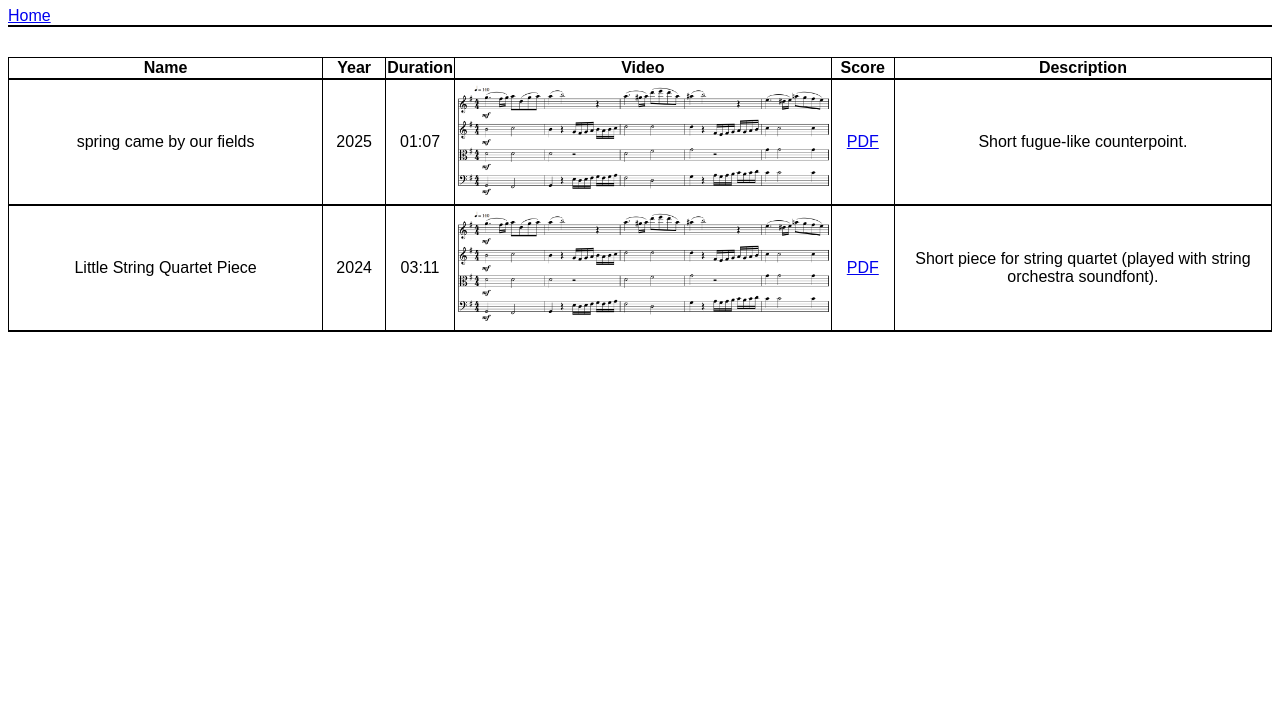
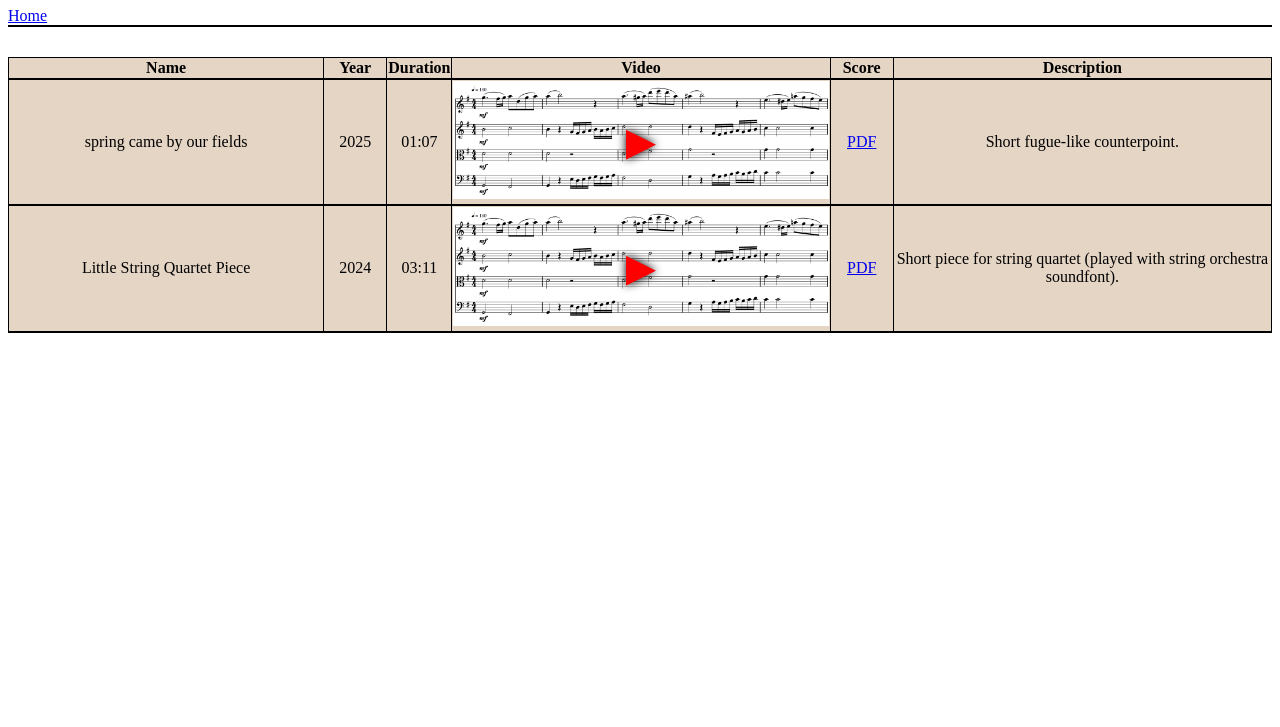
Before and after one commit to geody2000/odyg, a plain HTML site: page musical_compositions.html in a window 1280 px wide. Shown: the part 73-800 px from the top of the page. Drawn offline with Linux system fonts and the light colour scheme.

Commit message:
update table

```diff
--- a/musical_compositions.html
+++ b/musical_compositions.html
@@ -6,7 +6,6 @@
     <style>
         body {
             color: #000000;
-            font-family: Arial, Helvetica, sans-serif;
         }
 
         nav {
@@ -15,7 +14,9 @@
         }
 
         table {
+            background-color: #E5D5C5;
             border-collapse: collapse;
+            color: #000000;
             text-align: center;
             width: 100%;
         }
@@ -37,8 +38,27 @@
         td.description, th.description { width: 30%; }
 
         td.video img {
-            background-color: #FFFFFF;
             width: 100%;
+        }
+
+        .video_thumbnail_wrapper {
+            display: block;
+            position: relative;
+        }
+
+        .play_button {
+            color: #FF0000;
+            font-size: 50px;
+            left: 50%;
+            position: absolute;
+            text-shadow: 0 0 10px #000000;
+            top: 50%;
+            transform: translate(-50%, -50%);
+        }
+
+        .play_button:hover {
+            font-size: 60px;
+            text-shadow: 0 0 20px #000000;
         }
     </style>
 </head>
@@ -65,8 +85,9 @@
         <td class="year">2025</td>
         <td class="duration">01:07</td>
         <td class="video">
-            <a href="files/spring_came_by_our_fields.mp4">
+            <a href="files/spring_came_by_our_fields.mp4" class="video_thumbnail_wrapper">
                 <img src="files/spring_came_by_our_fields.png" alt="Video thumbnail.">
+                <span class="play_button">&#9658;</span>
             </a>
         </td>
         <td class="score"><a href="files/spring_came_by_our_fields.pdf">PDF</a></td>
@@ -78,8 +99,9 @@
         <td class="year">2024</td>
         <td class="duration">03:11</td>
         <td class="video">
-            <a href="files/little_string_quartet_piece.mp4">
+            <a href="files/little_string_quartet_piece.mp4" class="video_thumbnail_wrapper">
                 <img src="files/little_string_quartet_piece.png" alt="Video thumbnail.">
+                <span class="play_button">&#9658;</span>
             </a>
         </td>
         <td class="score"><a href="files/little_string_quartet_piece.pdf">PDF</a></td>
```
Also changed, not shown: index.html (+1 -2 lines).
